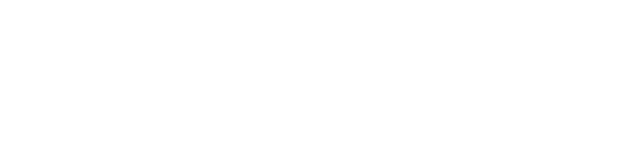
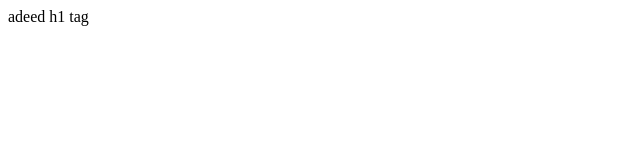
Before and after one commit to Himanshu03-Dev/clothstore, a plain HTML site: page index.html in a window 1280 px wide. Shown: the full height of the page, 0-640 px from the left. Drawn offline with Linux system fonts and the light colour scheme.

```diff
--- a/index.html
+++ b/index.html
@@ -6,6 +6,6 @@
     <title>My Page</title>
 </head>
 <body>
-
+    adeed h1 tag
 </body>
 </html>
```
